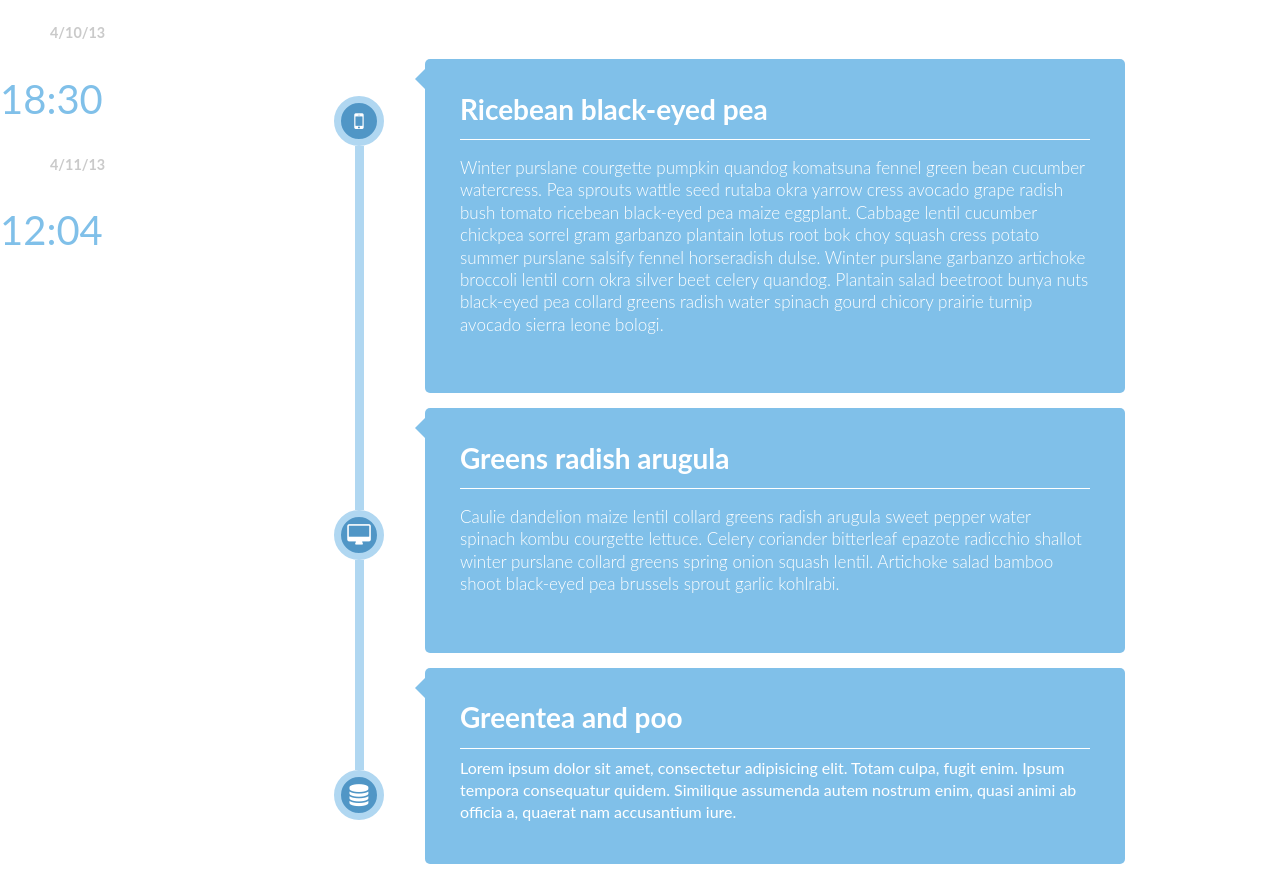
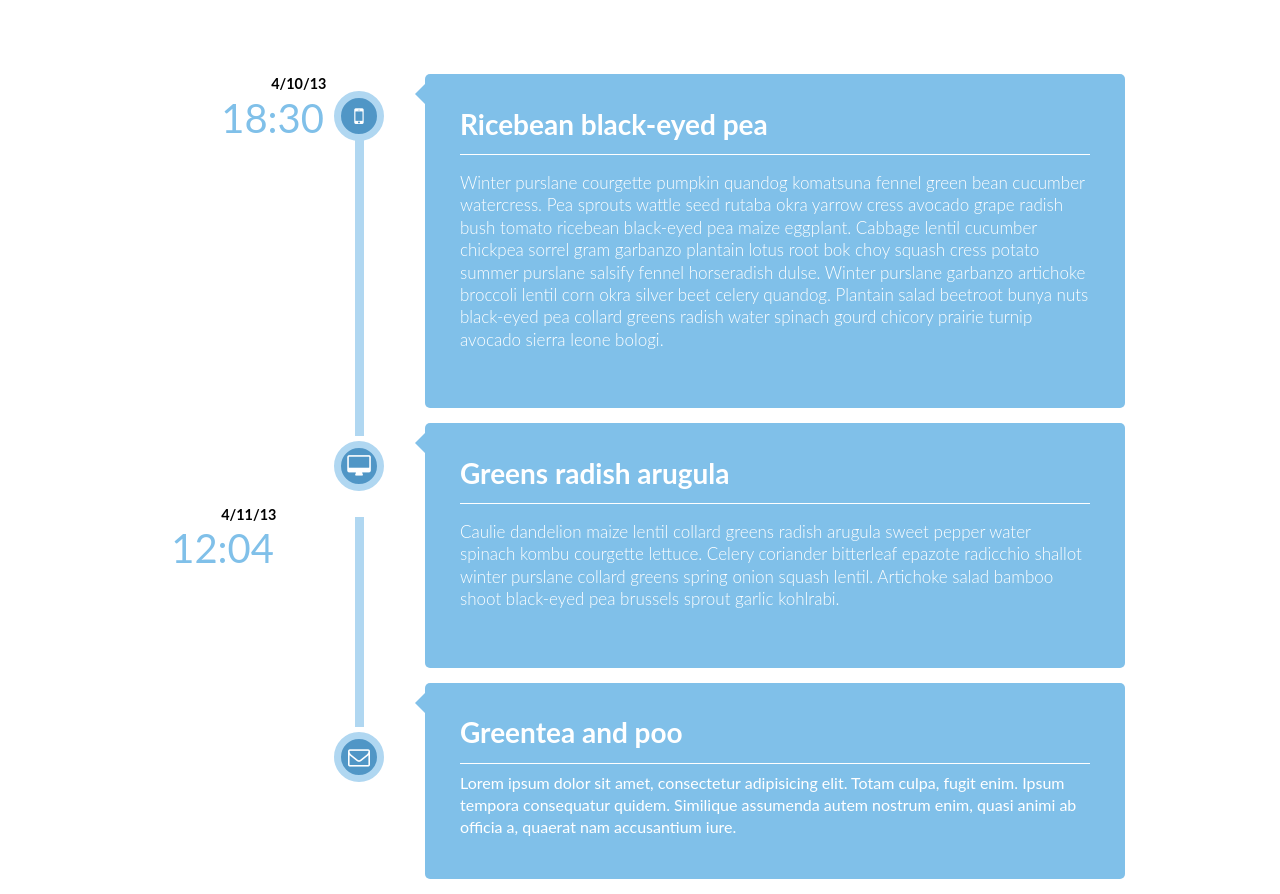
Before and after one commit to Jonothompson/1.3-timeline-layout-jonathan-thompson, a plain HTML site: page index.html in a window 1280 px wide. Drawn offline with Linux system fonts and the light colour scheme.

Commit message:
Addition changes to main.css

```diff
--- a/index.html
+++ b/index.html
@@ -16,16 +16,10 @@
                 <p>4/10/13</p>
                 <h2>18:30</h2>
             </div>
-            <!--<div class="blue-circle">-->
                 <i class="fa fa-mobile fa-2x"></i>
-            <!--</div>-->
-        </div>
-
-        <div class="verticalline1" style="height: 364px;"></div>
-
-        <!--<div class="blue-circle">-->
+            </div>
+        <div class="verticalline1"></div>
             <i class="fa fa-desktop fa-2x"></i>
-        <!--</div>-->
         <div class="checkpoint">
             <div id="time2" class="time">
                 <p>4/11/13</p>
@@ -34,11 +28,8 @@
         </div>
         <div class="verticalline2"></div>
         <div class="checkpoint">
-            <div class="icon">
-                <i class="fa fa-database"></i>
-            </div>
+                <i class="fa fa-envelope-o"></i>
         </div>
-
     </aside>
 
     <section class="container">
--- a/main.css
+++ b/main.css
@@ -6,13 +6,87 @@
 body {
     /*margin-top: 63px;
     margin-right: 100px;*/
-    padding-top: 10px;
+    padding-top: 25px;
     font-family: "Lato", sans-serif;
 }
 
-/*div.container {
-    margin-left: 400px;
-}*/
+
+.left-side {
+	float: left;
+	width: 30%;
+}
+
+.fa {
+	float: right;
+	background-color: #5096C6;
+	vertical-align: bottom;
+	display:inline-block;
+    font-size: 22px;
+    line-height: 36px;
+    color:white;
+    width: 36px;
+    height: 36px;
+    text-align: center;
+    vertical-align: bottom;
+    border-radius: 50%;
+    border: 7px solid #B0D7F1;
+    clear: both;
+    margin: 0;
+    transition: all .8s ease;
+}
+
+.fa, .verticalline1, .verticalline2 {
+	position: relative;
+	top: -15px;
+}
+
+.verticalline1, .verticalline2 {
+	background-color: #B0D7F1;
+	width: 9px;
+	float: right;
+	clear: both;
+	position: relative;
+	right: 20px;
+	margin: 0;
+}
+
+.verticalline1 {
+	height: 300px;
+    top: -20px;
+}
+
+.verticalline2 {
+	height: 210px;
+    top: -20px;
+}
+
+.time {
+	float: right;
+	position: relative;
+	right: 60px;
+	top: 45px;
+	line-height: 0;
+}
+
+#times2 {
+	top: 240px;
+	right: 60px;
+}
+
+.checkpoint p {
+	color: #000000;
+	font-weight: 700;
+	font-size: .9em;
+	position: relative;
+	right: -50px;
+}
+
+.checkpoint h2 {
+	color: #80c0e9;
+	font-size: 2.5em;
+	font-weight: 400;
+	transition: all .8s ease;
+}
 
 .container {
 	float: right;
@@ -21,13 +95,6 @@ body {
 
 }
 
-/*p.articletext {
-    color: white;
-    font-family: Lato, Calibri, Arial, san-serif;
-    font-size: 19px;
-    font-weight: 300;
-}*/
-
 .post {
 	position: relative;
 	float: right;
@@ -35,7 +102,7 @@ body {
 	width: 700px;
 	box-sizing: border-box;
 	padding: 20px 35px 40px 35px;
-	background-color: rgb(128,192,233);
+	background-color: #80C0E9;
 	color: white;
 	margin-bottom: 15px;
 	margin-right: 155px;
@@ -57,194 +124,19 @@ body {
 	border-top: 10px solid transparent;
 	border-bottom: 10px solid transparent;
 
-	border-right:10px solid rgb(128,192,233);
+	border-right:10px solid #80C0E9;
 	transition: all .8s ease;
 }
 
-/*article.ricebean {
-    background-color: #80C0E9;
-    width: 714px;
-    height: 362px;
-    margin-left: auto;
-    margin-right: auto;
-    border-radius: 5px;
-    margin-top: 0px;
-    margin-bottom: 16px;
-    padding:16px;
-    color: white;
-    font-family: Lato, Calibri, Arial, san-serif;
-    font-size: 19px;
-    font-weight: 300;
-
-}*/
-
-/*article.greenradish {
-    background-color: #5aa2c9;
-    width: 714px;
-    height: 262px;
-    margin-left: 400px;
-    margin-top: 16px;
-    margin-left: auto;
-    margin-right: auto;
-    maring-bottom: 16px;
-    border-radius: 5px;
-    padding:16px;
-    color: white;
-    font-family: Lato, Calibri, Arial, san-serif;
-    font-size: 19px;
-    font-weight: 300;
-
-}*/
-
-/*aside.left-side {
-    position: relative;
-    float: left;
-    width:400px;
-    text-align: right;
-}*/
-
-.left-side {
-	float: left;
-	width: 30%;
-}
-
 hr {
-    /* hr.style-two { */
     border: 1px;
     height: 1px;
     border-color: white;
     background-color: white;
-    /*background-image: -webkit-linear-gradient(left, rgba(0,0,0,0), rgba(0,0,0,0.75), rgba(0,0,0,0));
-    background-image:    -moz-linear-gradient(left, rgba(0,0,0,0), rgba(0,0,0,0.75), rgba(0,0,0,0));
-    background-image:     -ms-linear-gradient(left, rgba(0,0,0,0), rgba(0,0,0,0.75), rgba(0,0,0,0));
-    background-image:      -o-linear-gradient(left, rgba(0,0,0,0), rgba(0,0,0,0.75), rgba(0,0,0,0));*/
-
 }
 
-
-/*.fa {
-    display: inline-block;
-    border: 8px solid #5aa2c9;
-    border-radius: 50%;
-    background-color: #80C0E9;
-    width: 50px;
-    height: 50px;
-    font-size: 42px;
-    line-height: 50px;
-    text-align: center;
-}
-
-.fa-desktop {
-    display: inline-block;
-    border: 8px solid #5aa2c9;
-    border-radius: 50%;
-    background-color: #80C0E9;
-    width: 50px;
-    height: 50px;
-    font-size: 32px;
-    line-height: 55px;
-    text-align: center;
-
-}*/
-
-.fa {
-	float: right;
-	background-color: rgb(80,150,198);
-	vertical-align: bottom;
-	display:inline-block;
-    font-size: 22px;
-    line-height: 36px;
-    color:white;
-    width: 36px;
-    height: 36px;
-    text-align: center;
-    vertical-align: bottom;
-    border-radius: 50%;
-    border: 7px solid rgb(176,215,241);
-    clear: both;
-    margin: 0;
-    transition: all .8s ease;
-}
-
-.fa, .verticalline1, .verticalline2 {
-	position: relative;
-	top: -60px;
-}
-
-.verticalline1, .verticalline2 {
-	background-color: rgb(176,215,241);
-	width: 9px;
-	float: right;
-	clear: both;
-	position: relative;
-	right: 20px;
-	margin: 0;
-}
-
-.verticalline1 {
-	height: 300px;
-}
-
-.verticalline2 {
-	height: 210px;
-}
-
-/*.verticalline {
-    border-left: 10px solid #5aa2c9;
-    margin-left: 364px;
-}*/
-
-/*div.date {
-    float: right;
-    margin-right: 50px;
-    max-width: 150px;
-    font-family: Lato, Calibri, Arial, san-serif;
-    font-size: 14px;
-}*/
-
-/*div.time {
-    float: right;
-    margin-right: 50px;
-    max-width: 150px
-    font-family: Lato, Calibri, Arial, san-serif;
-    font-size: 24px;
-}*/
-
-.times {
-	float: right;
-	position: relative;
-	right: 60px;
-	top: 35px;
-	line-height: 0;
-}
-
-#times2 {
-	top: 240px;
-	right: 50px;
-}
-
-.checkpoint p {
-	color: rgb(202,202,202);
-	font-weight: 700;
-	font-size: .9em;
-	position: relative;
-	right: -50px;
-}
-
-.checkpoint h2 {
-	color: rgb(128,192,233);
-	font-size: 2.5em;
-	font-weight: 400;
-	transition: all .8s ease;
-}
 h1 {
     font-family: Lato, Calibri, Arial, san-serif;
     font-size: 28px;
     font-weight: bold;
 }
-
-/*div.blue-circle {
-    max-width: 50px;
-    float: right;
-    margin-right: 14px;
-}*/
```
